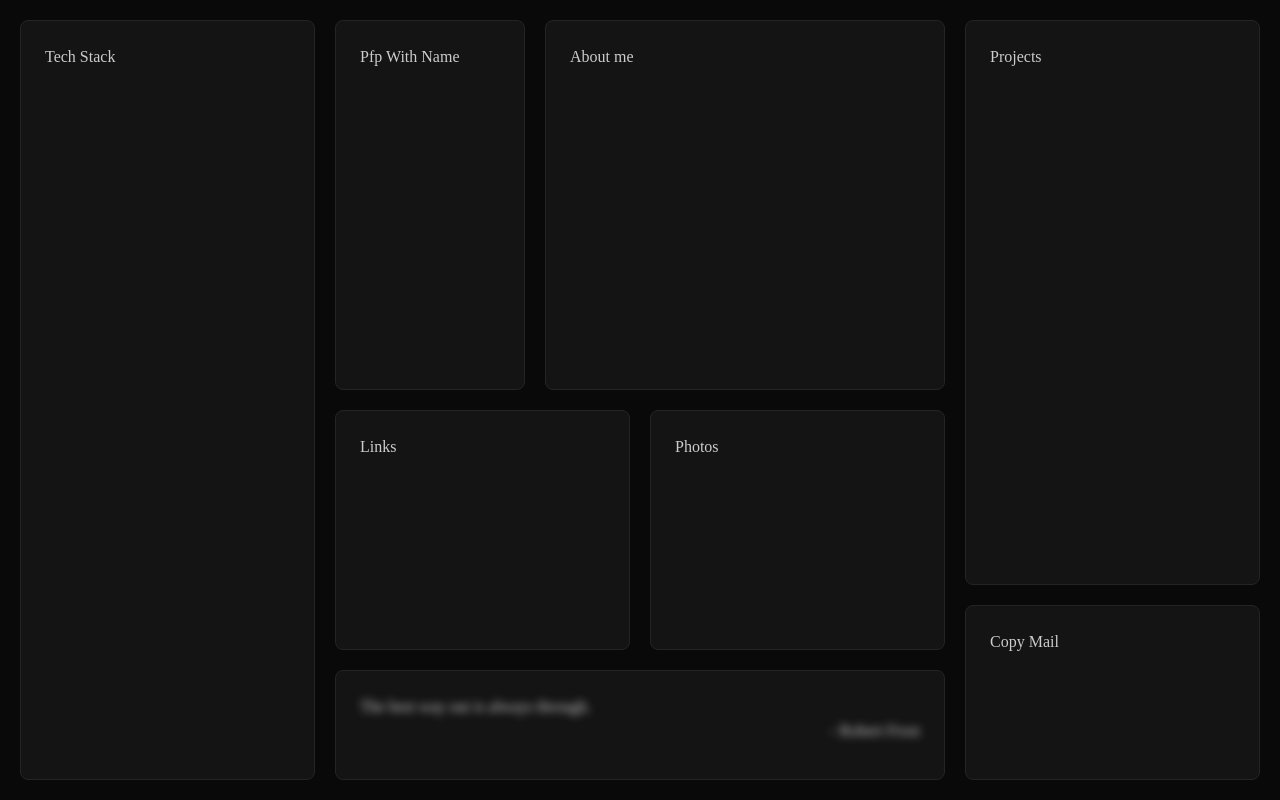
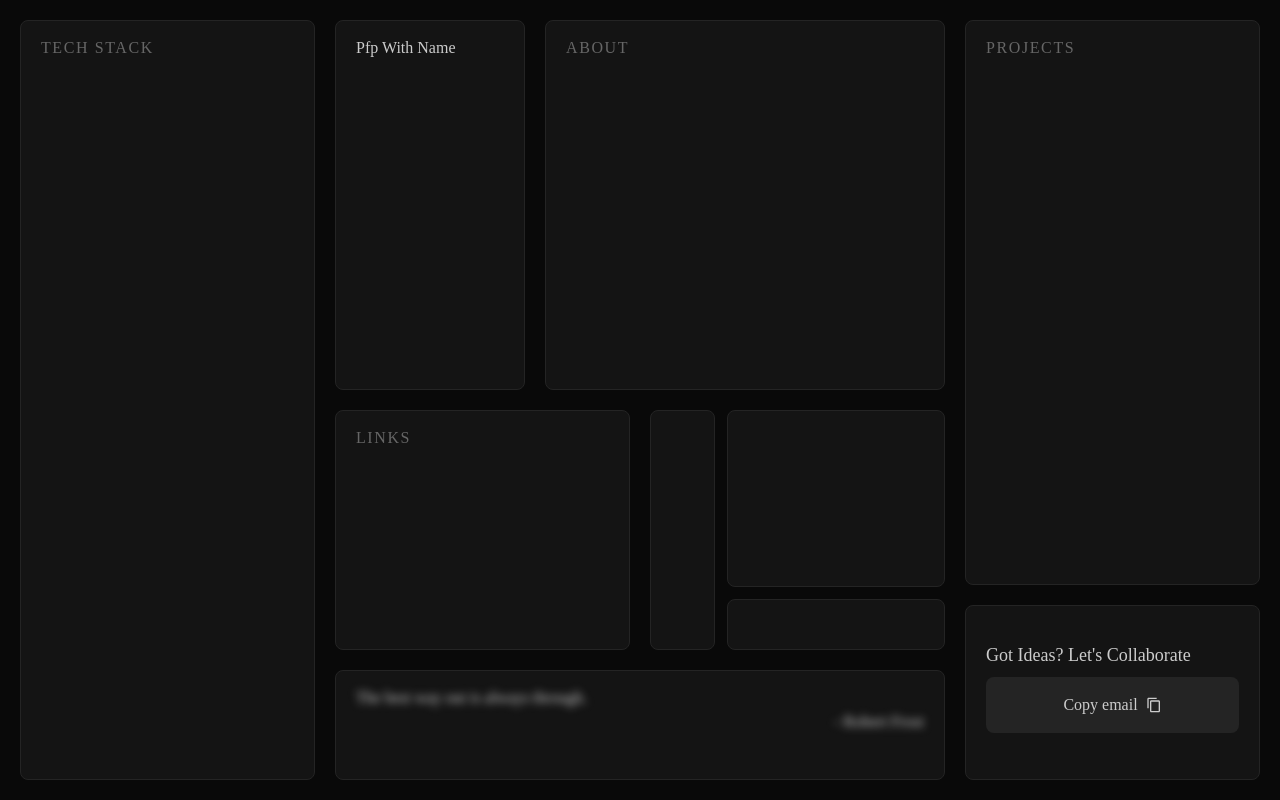
Before and after one commit to dhanushd-27/Portfolio, a Next.js app: page / in a window 1280 px wide. Built offline with nearby package versions, Linux system fonts and the light colour scheme.

Commit message:
Add: Copy Mail Feature

```diff
--- a/package.json
+++ b/package.json
@@ -9,9 +9,10 @@
     "lint": "next lint"
   },
   "dependencies": {
+    "next": "15.3.2",
     "react": "^19.0.0",
     "react-dom": "^19.0.0",
-    "next": "15.3.2"
+    "react-icons": "^5.5.0"
   },
   "devDependencies": {
     "typescript": "^5",
--- a/src/app/globals.css
+++ b/src/app/globals.css
@@ -14,16 +14,24 @@
     background-color: var(--color-bg-card);
     border-radius: 0.5rem;
     border: 1px solid var(--color-surface-primary);
-    padding: 1.5rem;
+    padding: 15px 20px;
     transition: background-color 0.3s ease-in-out;
   }
-/*
+
+  .box-nohover {
+    font-family: "DMSans";
+    background-color: var(--color-bg-card);
+    border-radius: 0.5rem;
+    border: 1px solid var(--color-surface-primary);
+    padding: 15px 20px;
+  }
+
   .background-noise {
     background-image: url("../assets/noise-light.png");
     background-size: cover;
     opacity: 0.02;
     z-index: 1000;
-  } */
+  }
 
   .box:hover {
     background-color: var(--color-bg-hover);
@@ -41,6 +49,9 @@
     @apply h-5 w-5 bg-accent-cursor rounded-full absolute z-999 cursor-none;
   }
 
+  .header {
+    @apply tracking-widest uppercase text-[var(--color-text-muted)];
+  }
 }
 
 @theme {
--- a/src/components/About.tsx
+++ b/src/components/About.tsx
@@ -3,7 +3,7 @@ import React from 'react'
 export default function About() {
   return (
     <div className='box col-start-6 col-end-10 row-start-1 row-end-7'>
-      <p className='text-default'>About me</p>
+      <p className='header'>About</p>
     </div>
   )
 }
--- a/src/components/CopyMail.tsx
+++ b/src/components/CopyMail.tsx
@@ -1,9 +1,35 @@
-import React from 'react'
+'use client'
+
+import React, { useState } from 'react'
+import { MdContentCopy, MdDone } from 'react-icons/md'
 
 export default function CopyMail() {
+  const [isCopied, setIsCopied] = useState(false);
+
+  const handleCopy = () => {
+    navigator.clipboard.writeText('dhanushd.work@gmail.com');
+    setIsCopied(true);
+    setTimeout(() => {
+      setIsCopied(false);
+    }, 2000);
+  }
+
   return (
-    <div className='box col-start-10 col-end-13 row-start-10 row-end-13'>
-      <p className='text-default'>Copy Mail</p>
+    <div className='box-nohover col-start-10 col-end-13 row-start-10 row-end-13' onClick={handleCopy}>
+      <h3 className='text-default text-lg pt-5 pb-2'>Got Ideas? Let&apos;s Collaborate</h3>
+      {
+        isCopied ? (
+          <div className='bg-surface-primary p-4 rounded-lg text-center text-default flex gap-2 items-center justify-center hover:bg-surface-secondary transition-colors duration-300 ease-in-out'>
+            <p>Copied!</p>
+            <MdDone className='text-default'/>
+          </div>
+        ) : (
+          <div className='bg-surface-primary p-4 rounded-lg text-center text-default flex gap-2 items-center justify-center hover:bg-surface-secondary transition-colors duration-300 ease-in-out'>
+            <p>Copy email</p>
+            <MdContentCopy className='text-default'/>
+          </div>
+        )
+      }
     </div>
   )
 }
--- a/src/components/Links.tsx
+++ b/src/components/Links.tsx
@@ -3,7 +3,7 @@ import React from 'react'
 export default function Links() {
   return (
     <div className='box col-start-4 col-end-7 row-start-7 row-end-11'>
-      <p className='text-default'>Links</p>
+      <p className='header'>Links</p>
     </div>
   )
 }
--- a/src/components/Photos.tsx
+++ b/src/components/Photos.tsx
@@ -2,8 +2,10 @@ import React from 'react'
 
 export default function Photos() {
   return (
-    <div className='box col-start-7 col-end-10 row-start-7 row-end-11'>
-      <p className='text-default'>Photos</p>
+    <div className='grid grid-cols-4 grid-rows-4 gap-3 col-start-7 col-end-10 row-start-7 row-end-11'>
+      <div className='col-span-1 row-span-4 box p-0 text-muted'></div>
+      <div className='col-start-2 col-end-5 row-start-1 row-end-4 box text-default p-0'></div>
+      <div className='col-start-2 col-end-5 row-start-4 row-end-5 box text-text-default p-0'></div>
     </div>
   )
 }
--- a/src/components/Projects.tsx
+++ b/src/components/Projects.tsx
@@ -3,7 +3,7 @@ import React from 'react'
 export default function Projects() {
   return (
     <div className='box col-start-10 col-end-13 row-start-1 row-end-10'>
-      <p className='text-default'>Projects</p>
+      <p className='header'>Projects</p>
     </div>
   )
 }
--- a/src/components/Techstack.tsx
+++ b/src/components/Techstack.tsx
@@ -3,7 +3,7 @@ import React from 'react'
 export default function Techstack() {
   return (
     <div className='box col-start-1 col-end-4 row-start-1 row-end-13'>
-      <p className='text-default'>Tech Stack</p>
+      <h3 className='header'>Tech Stack</h3>
     </div>
   )
 }
```
Also changed, not shown: 1 other file (tests, documents, lock files or other folders).
